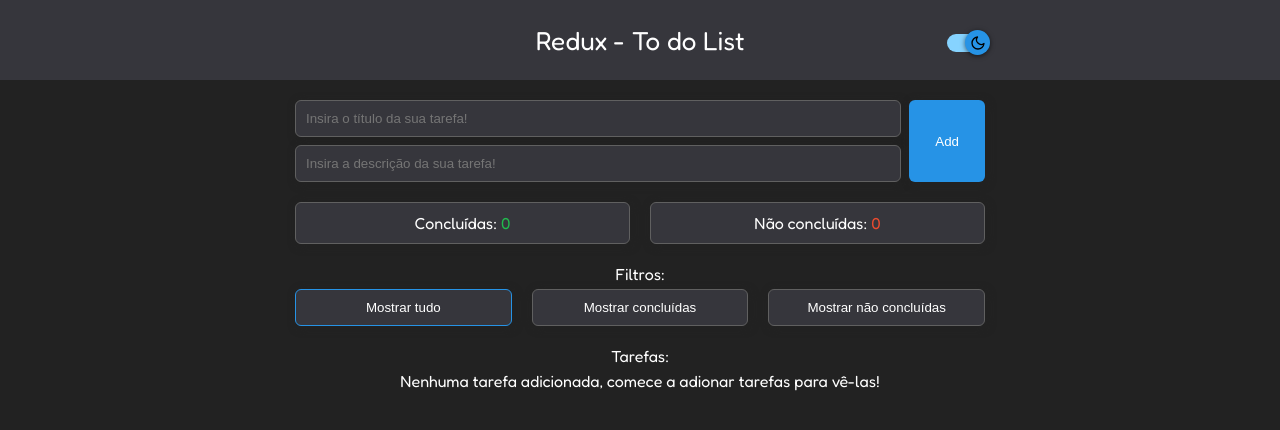
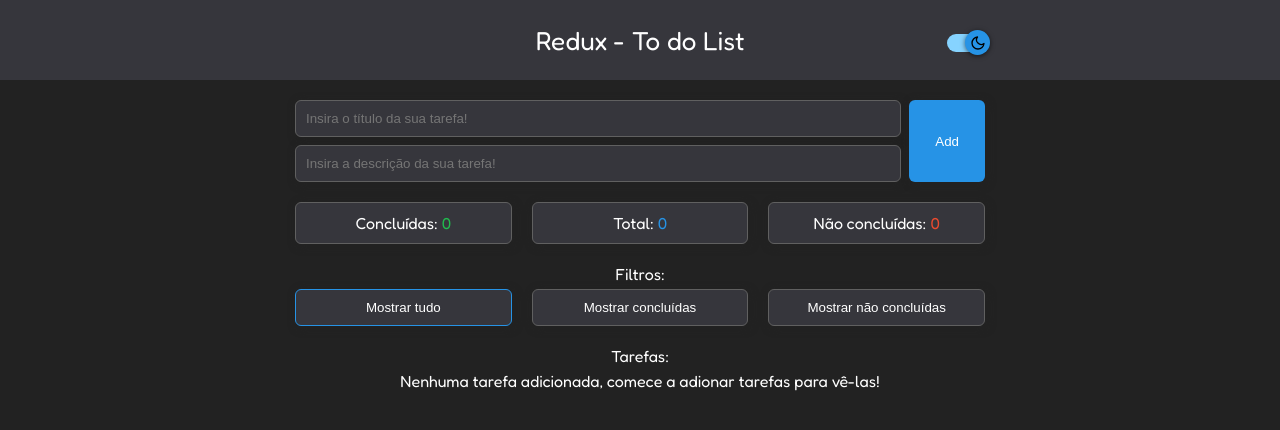
Before and after one commit to edusdorneles/redux-to-do-list, a React (Vite) app: page / in a window 1280 px wide. Shown: the top 430 px of the page. Built offline with nearby package versions, Linux system fonts and the light colour scheme.

Commit message:
Contador total de tarefas

```diff
--- a/src/components/Task/TaskCounter/TaskCounter.tsx
+++ b/src/components/Task/TaskCounter/TaskCounter.tsx
@@ -22,6 +22,12 @@ const TaskCounter: React.FC = () => {
       </div>
 
       <div className="task-counter">
+        <p className="task-counter--total">
+          Total: <span>{tasks.length}</span>
+        </p>
+      </div>
+
+      <div className="task-counter">
         <p className="task-counter--not-completed">
           Não concluídas: <span>{notCompletedTasks.length}</span>
         </p>
--- a/src/components/Task/TaskCounter/styles.ts
+++ b/src/components/Task/TaskCounter/styles.ts
@@ -2,7 +2,7 @@ import styled from "styled-components";
 
 export const TaskCounterStyle = styled.div`
   display: grid;
-  grid-template-columns: 1fr 1fr;
+  grid-template-columns: 1fr 1fr 1fr;
   grid-gap: 20px;
 
   .task-counter {
@@ -17,6 +17,10 @@ export const TaskCounterStyle = styled.div`
     p {
       font-size: ${(props) => props.theme.fontSize.medium};
 
+      &.task-counter--total span {
+        color: ${(props) => props.theme.colors.third};
+      }
+
       &.task-counter--completed span {
         color: #21bb4e;
       }
```
